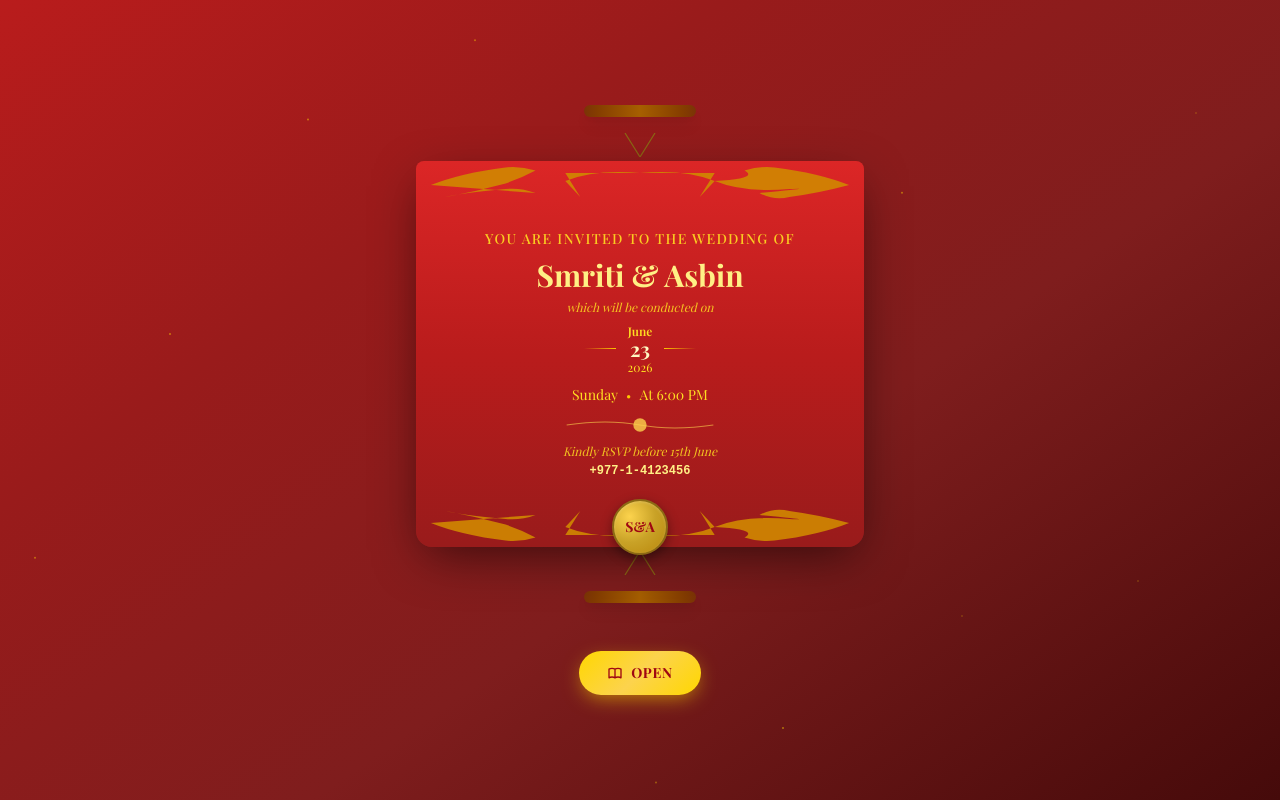
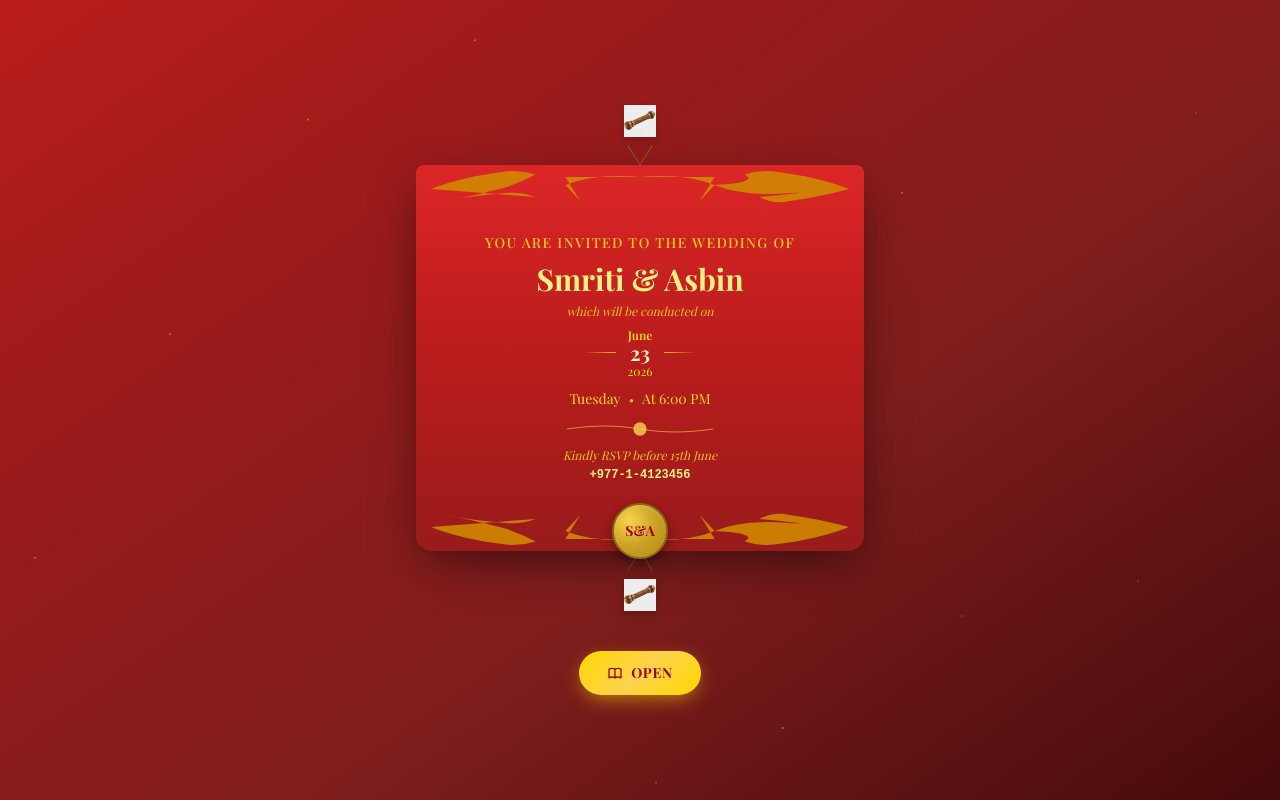
Before and after one commit to imak02/wed, a Next.js app: page / in a window 1280 px wide. Built offline with nearby package versions, Linux system fonts and the light colour scheme; a web font is replaced by a local one.

Commit message:
feat: update WeddingLogo and EnvelopeOpening visuals
Update WeddingLogo background to white with golden frame;
update EnvelopeOpening with wooden rod images and Tuesday date.

Co-authored-by: Asbin Khanal <69668769+imak02@users.noreply.github.com>

```diff
--- a/components/wedding/EnvelopeOpening.tsx
+++ b/components/wedding/EnvelopeOpening.tsx
@@ -2,6 +2,7 @@
 
 import { motion, AnimatePresence } from 'framer-motion'
 import { useState } from 'react'
+import Image from 'next/image'
 
 interface EnvelopeOpeningProps {
   onOpen: () => void
@@ -34,7 +35,7 @@ export function EnvelopeOpening({ onOpen }: EnvelopeOpeningProps) {
     <AnimatePresence>
       {!isOpened && (
         <motion.div
-          className="fixed inset-0 z-50 flex items-center justify-center p-4 sm:p-6 md:p-8 overflow-auto"
+          className="fixed inset-0 z-50 flex items-center justify-center px-3 sm:px-4 md:px-6 py-4 sm:py-6 md:py-8 overflow-y-auto"
           style={{
             background: 'linear-gradient(145deg, #B91C1C 0%, #991B1B 30%, #7F1D1D 60%, #450A0A 100%)',
           }}
@@ -67,18 +68,31 @@ export function EnvelopeOpening({ onOpen }: EnvelopeOpeningProps) {
 
           {/* Main container */}
           <motion.div
-            className="relative flex flex-col items-center justify-center w-full"
+            className="relative flex flex-col items-center justify-center w-full my-auto"
             initial={{ scale: 0.9, opacity: 0 }}
             animate={{ scale: 1, opacity: 1 }}
             transition={{ duration: 0.8, ease: 'easeOut' }}
           >
-            {/* Top wooden rod */}
-            <div className="mb-2 sm:mb-3 md:mb-4">
-              <div className="w-20 sm:w-24 md:w-28 h-2 sm:h-2.5 md:h-3 rounded-full bg-gradient-to-r from-amber-900 via-yellow-700 to-amber-900 shadow-lg" />
-            </div>
+            {/* Top wooden rod - using image */}
+            <motion.div
+              className="mb-1 sm:mb-2"
+              initial={{ opacity: 0, y: -10 }}
+              animate={{ opacity: 1, y: 0 }}
+              transition={{ delay: 0.3 }}
+            >
+              <div className="w-20 sm:w-24 md:w-28 h-6 sm:h-7 md:h-8 relative">
+                <Image
+                  src="/images/wooden-rod.jpg"
+                  alt="Wooden Rod"
+                  fill
+                  className="object-contain drop-shadow-lg"
+                  priority
+                />
+              </div>
+            </motion.div>
 
             {/* Hanging rope from top rod */}
-            <div className="w-16 sm:w-20 md:w-24 h-4 sm:h-5 md:h-6 mb-1">
+            <div className="w-12 sm:w-16 md:w-20 h-3 sm:h-4 md:h-5">
               <svg viewBox="0 0 100 40" className="w-full h-full">
                 <line x1="25" y1="0" x2="50" y2="40" stroke="#8B6914" strokeWidth="2" />
                 <line x1="75" y1="0" x2="50" y2="40" stroke="#8B6914" strokeWidth="2" />
@@ -131,7 +145,7 @@ export function EnvelopeOpening({ onOpen }: EnvelopeOpeningProps) {
                   </div>
 
                   <div className="flex items-center justify-center gap-2 mb-2 sm:mb-2.5">
-                    <span className="text-yellow-300 text-xs sm:text-sm font-serif">Sunday</span>
+                    <span className="text-yellow-300 text-xs sm:text-sm font-serif">Tuesday</span>
                     <span className="text-yellow-400 text-xs">•</span>
                     <span className="text-yellow-300 text-xs sm:text-sm font-serif">At 6:00 PM</span>
                   </div>
@@ -178,23 +192,36 @@ export function EnvelopeOpening({ onOpen }: EnvelopeOpeningProps) {
             </div>
 
             {/* Hanging rope from bottom rod */}
-            <div className="w-16 sm:w-20 md:w-24 h-4 sm:h-5 md:h-6 mt-1">
+            <div className="w-12 sm:w-16 md:w-20 h-3 sm:h-4 md:h-5">
               <svg viewBox="0 0 100 40" className="w-full h-full">
                 <line x1="50" y1="0" x2="25" y2="40" stroke="#8B6914" strokeWidth="2" />
                 <line x1="50" y1="0" x2="75" y2="40" stroke="#8B6914" strokeWidth="2" />
               </svg>
             </div>
 
-            {/* Bottom wooden rod */}
-            <div className="mt-2 sm:mt-3 md:mt-4">
-              <div className="w-20 sm:w-24 md:w-28 h-2 sm:h-2.5 md:h-3 rounded-full bg-gradient-to-r from-amber-900 via-yellow-700 to-amber-900 shadow-lg" />
-            </div>
+            {/* Bottom wooden rod - using image */}
+            <motion.div
+              className="mt-1 sm:mt-2"
+              initial={{ opacity: 0, y: 10 }}
+              animate={{ opacity: 1, y: 0 }}
+              transition={{ delay: 0.3 }}
+            >
+              <div className="w-20 sm:w-24 md:w-28 h-6 sm:h-7 md:h-8 relative">
+                <Image
+                  src="/images/wooden-rod.jpg"
+                  alt="Wooden Rod"
+                  fill
+                  className="object-contain drop-shadow-lg"
+                  priority
+                />
+              </div>
+            </motion.div>
 
             {/* Open button */}
             <motion.button
               onClick={handleOpen}
               disabled={isOpening}
-              className="mt-8 sm:mt-10 md:mt-12 group cursor-pointer disabled:cursor-not-allowed"
+              className="mt-6 sm:mt-8 md:mt-10 group cursor-pointer disabled:cursor-not-allowed"
               initial={{ opacity: 0, y: 15 }}
               animate={{ opacity: 1, y: 0 }}
               transition={{ delay: 1, duration: 0.6 }}
--- a/components/wedding/WeddingLogo.tsx
+++ b/components/wedding/WeddingLogo.tsx
@@ -45,12 +45,12 @@ export function WeddingLogo({
           padding: '3px',
         }}
       >
-        <div className="w-full h-full rounded-full bg-golden overflow-hidden flex items-center justify-center" />
+        <div className="w-full h-full rounded-full bg-white overflow-hidden flex items-center justify-center" />
       </div>
 
       {/* Hand-holding couple logo - elegant minimalist design */}
-      <div className="absolute inset-1 rounded-full overflow-hidden flex items-center justify-center bg-gradient-to-br from-yellow-500 to-yellow-600 p-1">
-        <div className="w-full h-full rounded-full flex items-center justify-center bg-yellow-500">
+      <div className="absolute inset-1 rounded-full overflow-hidden flex items-center justify-center bg-white p-1">
+        <div className="w-full h-full rounded-full flex items-center justify-center bg-white">
           <Image
             src="/logo.png"
             alt="Smriti & Asbin"
```
Also changed, not shown: public/images/wooden-rod.jpg (added).
